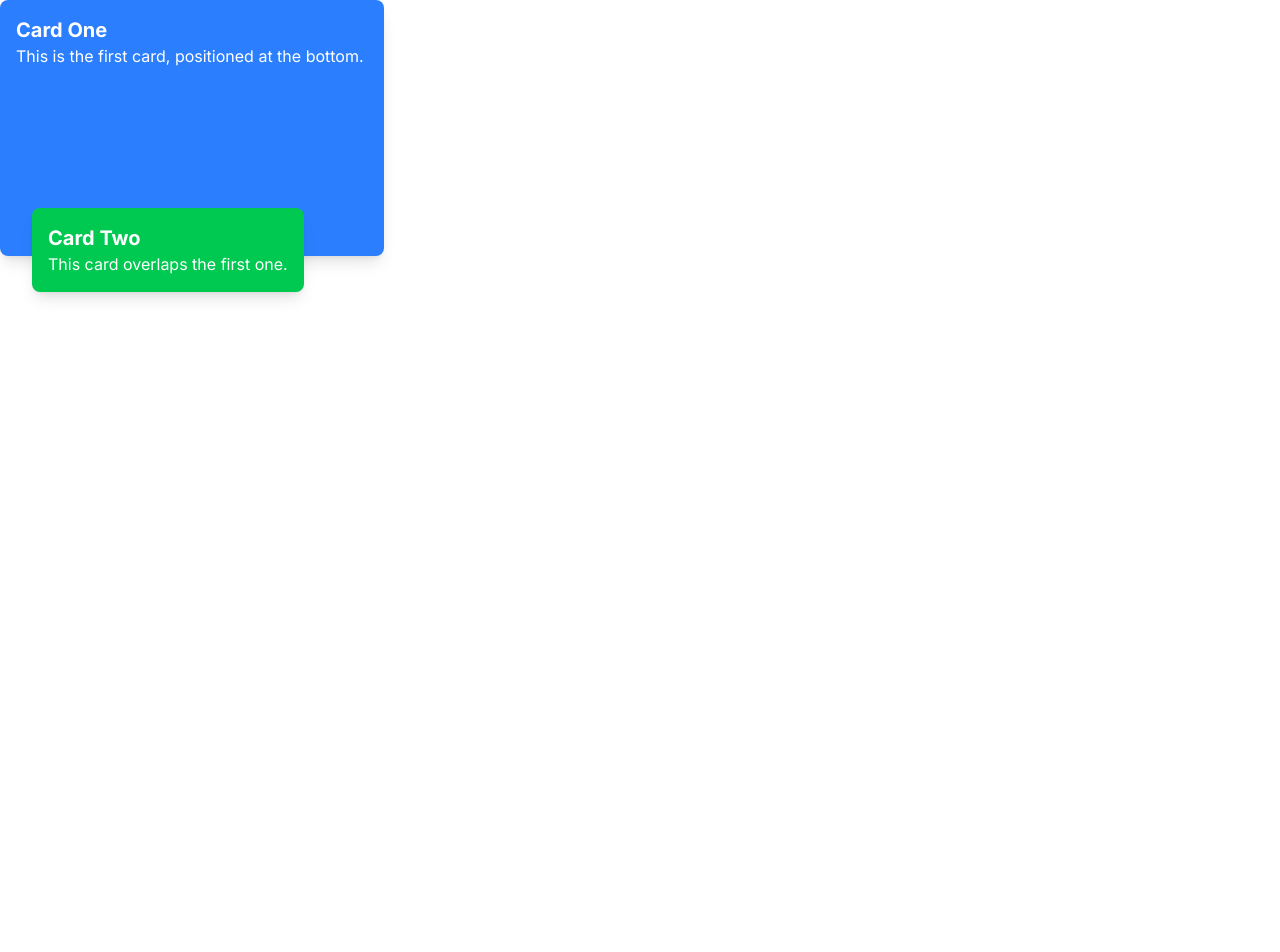
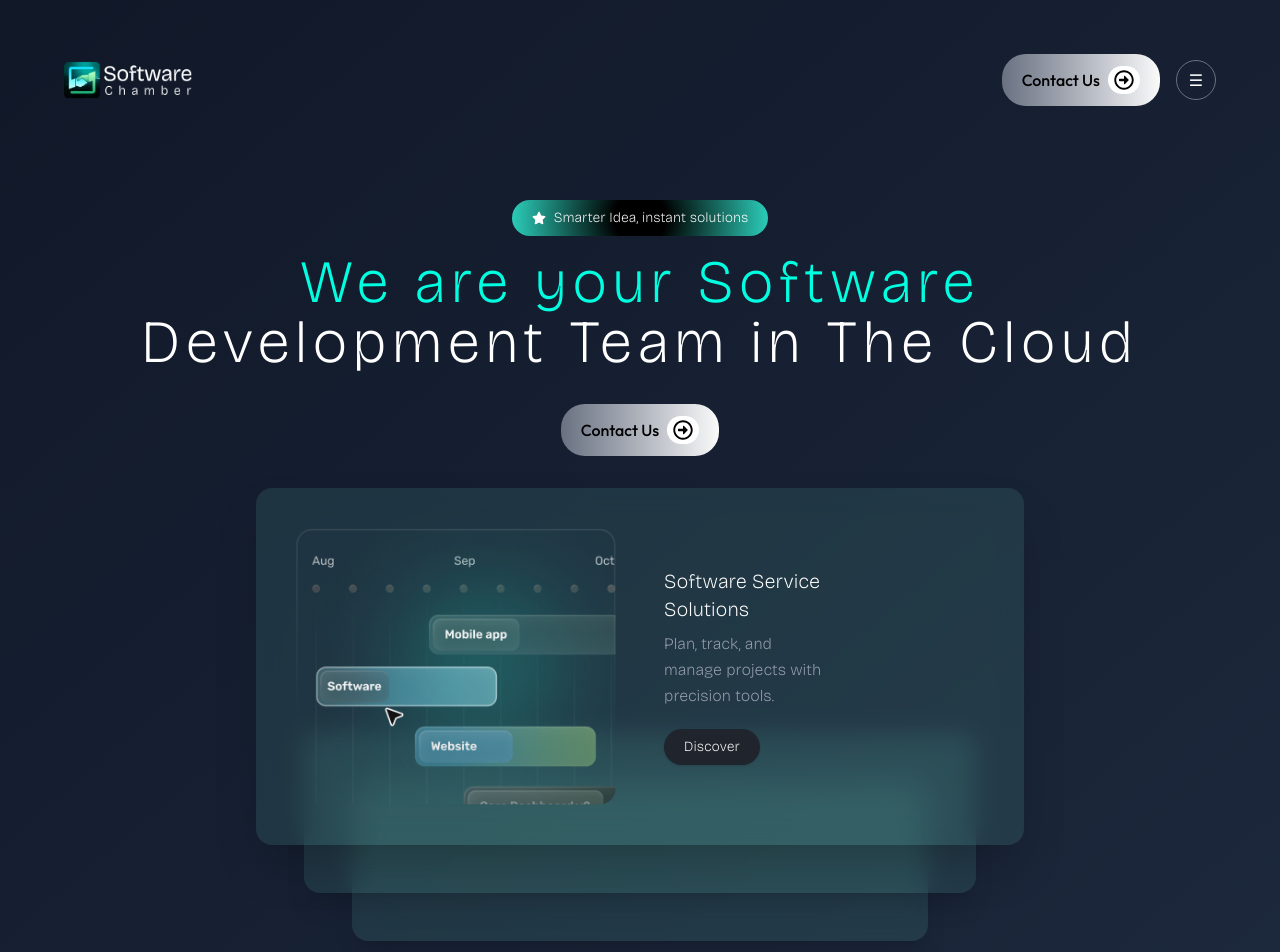
Before and after one commit to umme-Tahazzee/software-chamber, a Next.js app: page / in a window 1280 px wide. Shown: the top 952 px of the page. Before the commit the page ends 800 px from the top, so only its background shows below. Built offline with nearby package versions, Linux system fonts and the light colour scheme.

Commit message:
hero overlapping card

```diff
--- a/src/Components/CardSection.jsx
+++ b/src/Components/CardSection.jsx
@@ -4,8 +4,8 @@ const CardSection = () => {
  return (
   <div className="p-4">
  {/* <!-- Your Top Card --> */}
-  <div class="relative z-10 bg-[#7DFDE31A] flex flex-col md:flex-row items-center
-              w-full max-w-2xl mx-auto mt-4 rounded-2xl p-4 backdrop-blur-md shadow-2xl">
+  <div class="relative z-20 bg-[#7DFDE31A] flex flex-col md:flex-row items-center
+              w-full max-w-3xl mx-auto mt-4 rounded-2xl p-4 backdrop-blur-md shadow-2xl">
     {/* <!-- Image section --> */}
     <div class="w-full md:w-1/2 p-4 md:p-6">
       <img
@@ -30,15 +30,21 @@ const CardSection = () => {
       </button>
     </div>
   </div>
-  {/* <!-- Background Cards --> */}
-  <div class="absolute  left-0 w-full h-full flex items-center justify-center ">
-    {/* <!-- Card Back 1 --> */}
-    <div class="w-full max-w-2xl mx-auto bg-red-700
-    rounded-2xl shadow-xl transform rotate-6 translate-x-8 mt-30"></div>
-    {/* <!-- Card Back 2 --> */}
-    {/* <div class="w-full max-w-2xl mx-auto bg-gray-600 opacity-40 rounded-2xl shadow-xl transform -rotate-6 -translate-x-8 absolute"></div> */}
-  </div>
-</div>
+
+
+      {/* Overlapping Empty Card 1 */}
+      <div className="bg-[#7DFDE31A]  relative -mt-28 z-10
+                      max-w-2xl mx-auto h-40 rounded-2xl backdrop-blur-md shadow-xl">
+      </div>
+
+       {/* Overlapping Empty Card 2 */}
+      <div className="bg-[#7DFDE31A]  relative -mt-28 z-0
+                      max-w-xl mx-auto h-40 rounded-2xl backdrop-blur-md shadow-xl">
+      </div>
+
+   </div>
+
+
 
 
 
--- a/src/app/page.js
+++ b/src/app/page.js
@@ -5,24 +5,8 @@ import Hero from './../Components/Hero';
 export default function Home() {
   return (
       <main >
-         {/* <Hero/> */}
-         <div class="relative w-96 h-64">
-  {/* <!-- Card 1 (Bottom) --> */}
-  <div class="absolute inset-0 bg-blue-500 rounded-lg shadow-lg z-10">
-    <div class="p-4 text-white">
-      <h3 class="text-xl font-bold">Card One</h3>
-      <p>This is the first card, positioned at the bottom.</p>
-    </div>
-  </div>
+        <Hero/>
+      </main>
 
-  {/* <!-- Card 2 (Top, overlapping) --> */}
-  <div class="absolute top-52 left-8 bg-green-500 rounded-lg shadow-lg z-20">
-    <div class="p-4 text-white">
-      <h3 class="text-xl font-bold">Card Two</h3>
-      <p>This card overlaps the first one.</p>
-    </div>
-  </div>
-</div>
-      </main>
   );
 }
```
